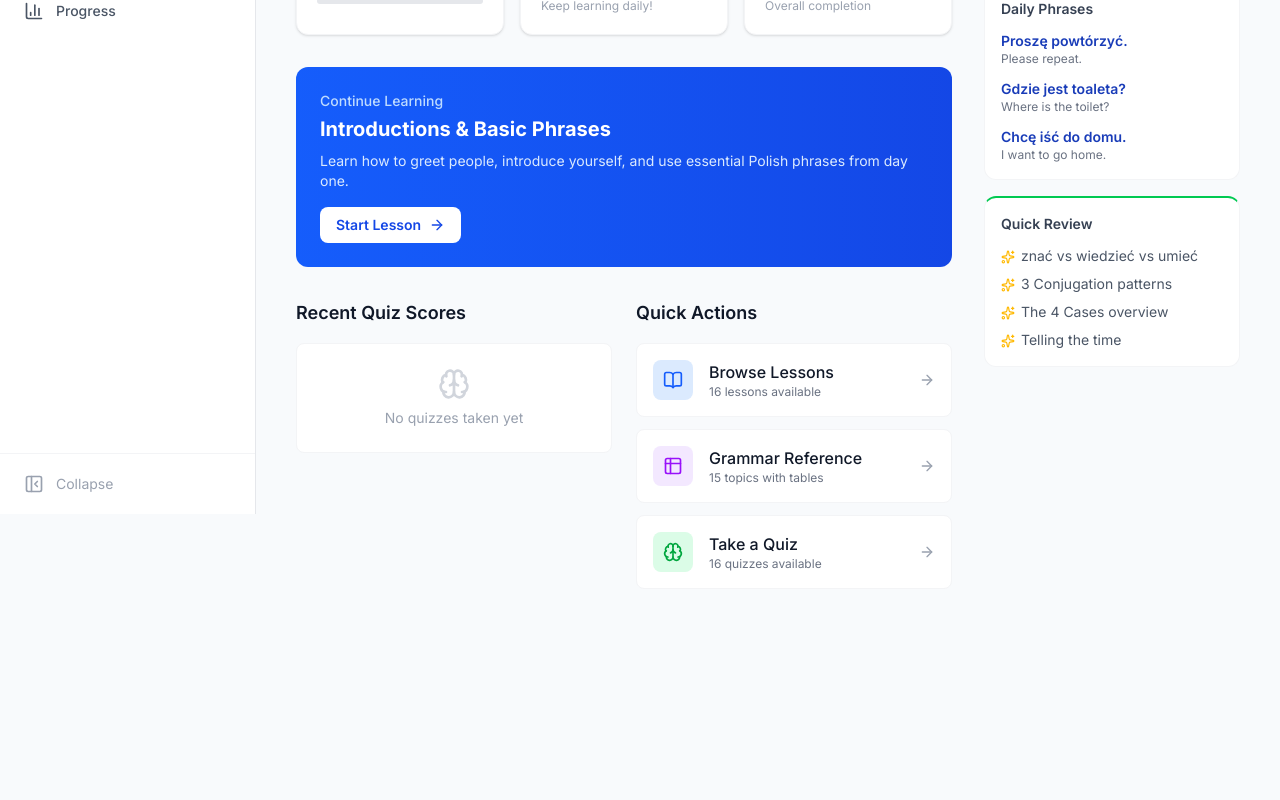
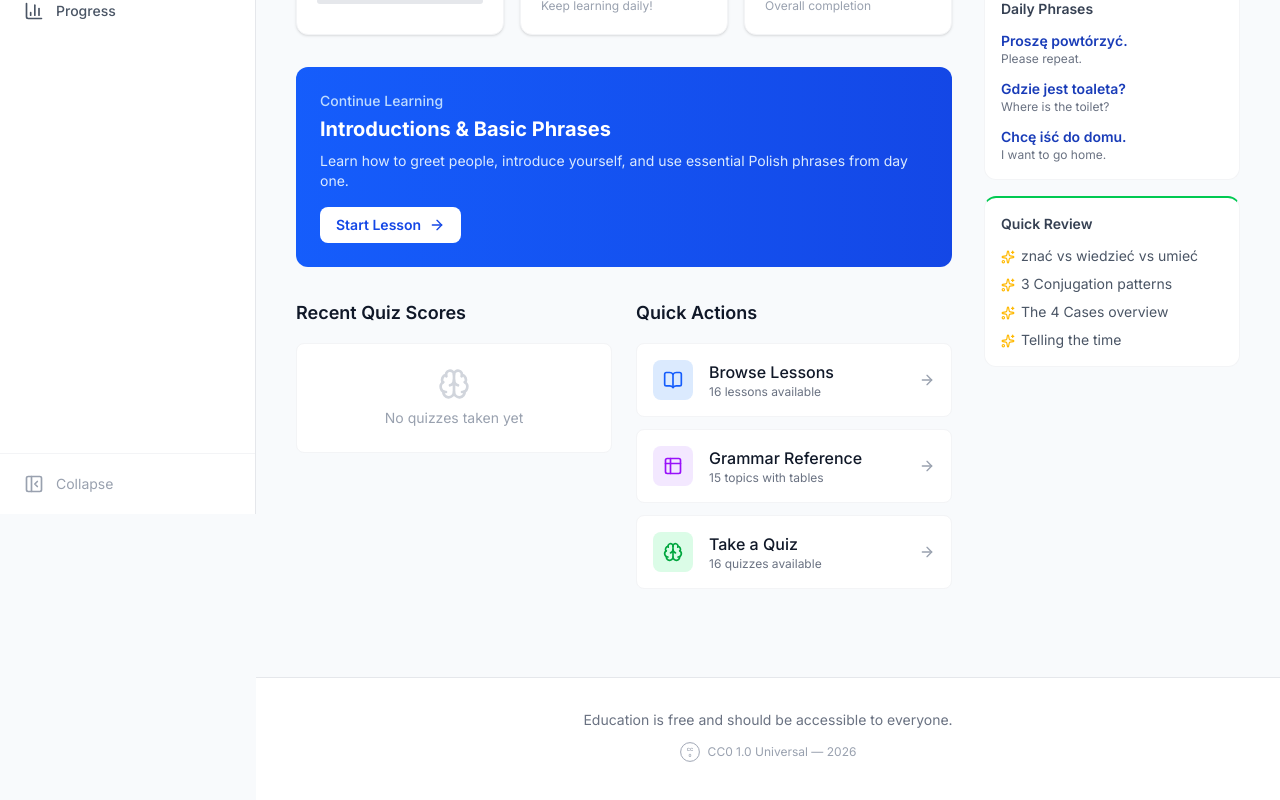
Before and after one commit to basedshiloh/Polish-Language-Learning, a Next.js app: page / in a window 1280 px wide. Shown: the part 286-1086 px from the top of the page. Before the commit the page ends 915 px from the top, so only its background shows below. Built offline with nearby package versions, Linux system fonts and the light colour scheme.

Commit message:
feat: add Footer component for improved layout and accessibility

```diff
--- /dev/null
+++ b/src/components/layout/Footer.tsx
@@ -0,0 +1,24 @@
+export default function Footer() {
+  return (
+    <footer className="border-t border-gray-200 bg-white mt-12 py-8 px-6">
+      <div className="max-w-4xl mx-auto text-center space-y-3">
+        <p className="text-sm text-gray-500">
+          Education is free and should be accessible to everyone.
+        </p>
+        <a
+          href="https://creativecommons.org/publicdomain/zero/1.0/deed.en"
+          target="_blank"
+          rel="noopener noreferrer"
+          className="inline-flex items-center gap-2 text-xs text-gray-400 hover:text-gray-600 transition-colors"
+        >
+          <svg xmlns="http://www.w3.org/2000/svg" width="20" height="20" viewBox="0 0 64 64" fill="currentColor" aria-label="CC0 logo">
+            <circle cx="32" cy="32" r="30" fill="none" stroke="currentColor" strokeWidth="3" />
+            <text x="32" y="24" textAnchor="middle" fontSize="14" fontWeight="bold" dy=".3em" fill="currentColor">CC</text>
+            <text x="32" y="44" textAnchor="middle" fontSize="14" fontWeight="bold" dy=".3em" fill="currentColor">0</text>
+          </svg>
+          <span>CC0 1.0 Universal — 2026</span>
+        </a>
+      </div>
+    </footer>
+  );
+}
--- a/src/components/layout/LayoutShell.tsx
+++ b/src/components/layout/LayoutShell.tsx
@@ -4,6 +4,7 @@ import { SidebarContext, useSidebarState } from '@/hooks/useSidebar';
 import Sidebar from './Sidebar';
 import MobileNav from './MobileNav';
 import SearchBox from './SearchBox';
+import Footer from './Footer';
 
 export default function LayoutShell({ children }: { children: React.ReactNode }) {
   const sidebarState = useSidebarState();
@@ -21,6 +22,7 @@ export default function LayoutShell({ children }: { children: React.ReactNode })
           <SearchBox />
         </div>
         {children}
+        <Footer />
       </main>
     </SidebarContext.Provider>
   );
```
